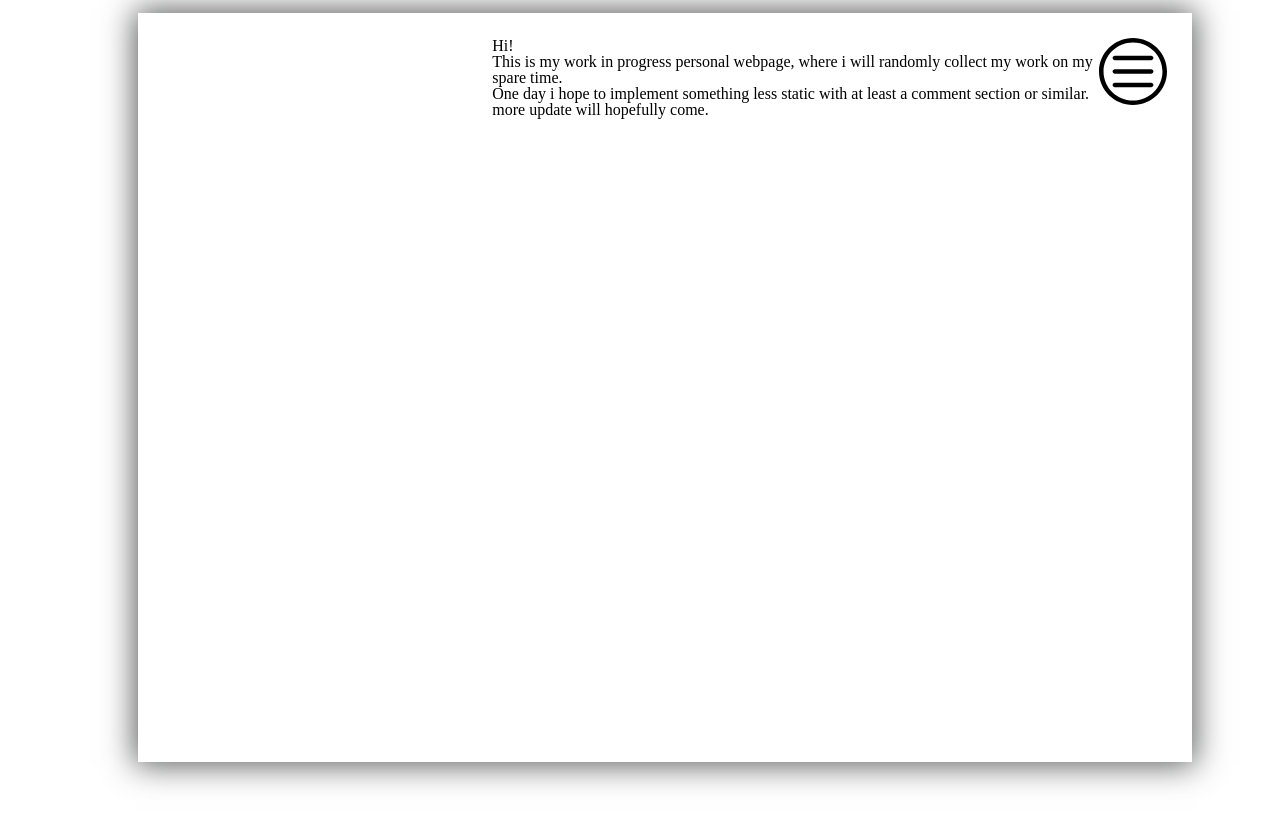
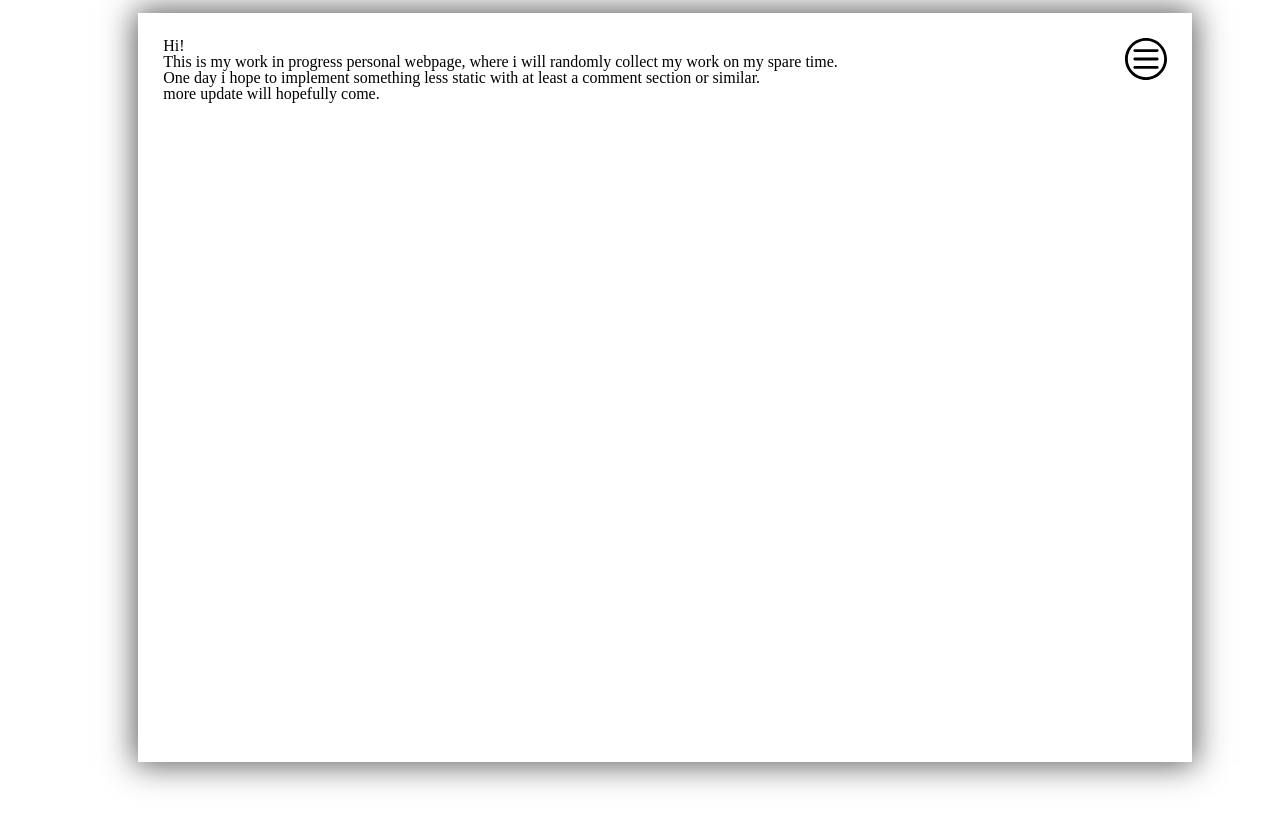
Before and after one commit to MauroMombelli/mauromombelli.github.io, a Jekyll site: the page built from index.md, in a window 1280 px wide. Shown: the top 827 px of the page. Built offline with Jekyll 4.4.1, drawn with Linux system fonts in a browser that asks for light colours.

Commit message:
trying different kind of menu

```diff
--- a/_includes/postList.html
+++ b/_includes/postList.html
@@ -3,7 +3,7 @@
 <ul id="fixedSideMenuContent">
 {% for post in site.posts %}
 
-<li style="min-height:42px;display:table-row;">
+<li style="min-height:42px;">
     {% if post.thumbnail %}
 	<img src="{{post.thumbnail}}" width="42" height="42" align="left">
     {% else %}
--- a/_layouts/default.html
+++ b/_layouts/default.html
@@ -5,13 +5,12 @@
 	<input type="checkbox" id="showMenuButton" />
 
 	<label class="btn" for="showMenuButton">
-		<img src="/images/icon_menu-circle_alt2.svg" id="btnMenu" />
+		<img src="/images/icon_menu-circle_alt2.svg" id="btnMenu" width="42" height="42" />
 
 		<div id='hiddenMenu'>
 			<div style='display:table'>
 				{% include postList.html %}
 			</div>
-			<div id='hiddenMenu'>
 		</div>
 	</label>
 </div>
--- a/css/main.css
+++ b/css/main.css
@@ -19,10 +19,6 @@
 
 #showMenuButton{
 	display: none;
-}
-
-#showMenuButton  + label img{
-	width: 10%;
 }
 
 
@@ -49,7 +45,6 @@
 }
 
 #content{
-    /*width:70%;*/
 }
 
 #upperBanner{
```
